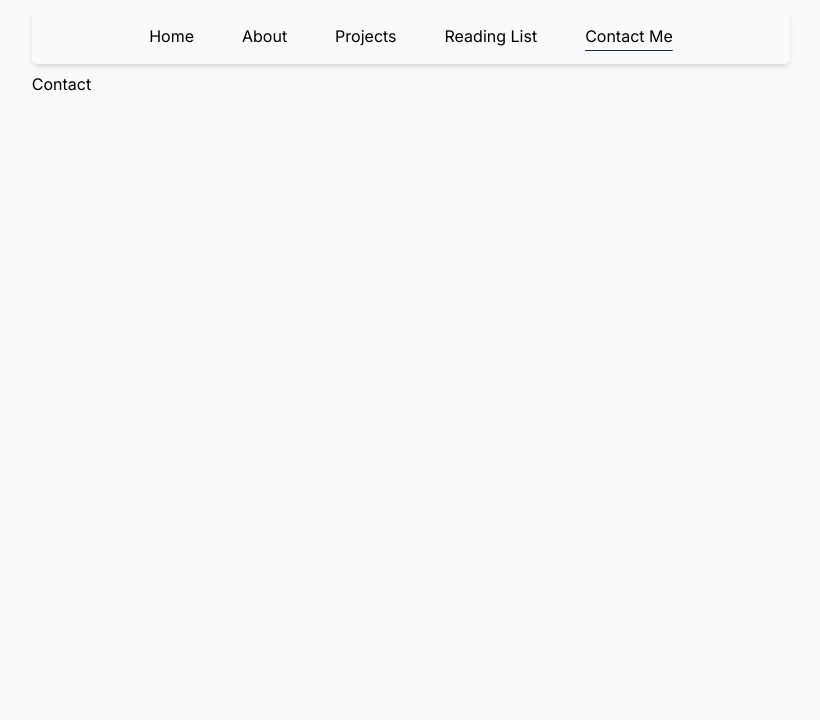
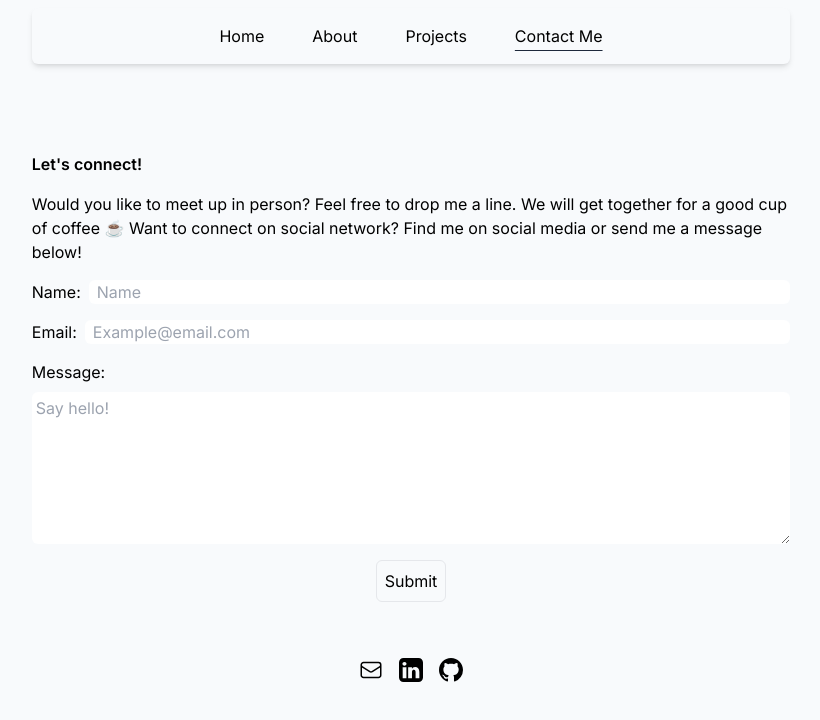
Before and after one commit to erinmhpark/minheepark.dev, a Next.js app: page /contact in a window 1280 px wide. Shown: the top 720 px of the page, without its empty margins (229-1049 px from the left). Built offline with nearby package versions, Linux system fonts and the light colour scheme.

Commit message:
Build version.1

```diff
--- a/app/about/page.tsx
+++ b/app/about/page.tsx
@@ -1,3 +1,21 @@
 export default function About() {
-  return <div>About</div>;
+  return (
+    <div className="mt-4 flex flex-col gap-8 sm:mt-20">
+      <p>
+        In the last seven years, I worked as a business developer and a founder
+        in the mobile game and the blockchain industry. Working with startup
+        founders and consistently learning new technologies eventually led me to
+        follow the path of a builder. I&apos;m currently studying for a
+        master&apos;s at Northeastern to specialize in smart-contract
+        engineering.
+      </p>
+
+      <p>
+        I love playing games! When I learned to program for the time, my first
+        project was building a game in C++. I&apos;m working on a game to
+        incentivize people who spend less time in front of computers. Stay
+        tuned!
+      </p>
+    </div>
+  );
 }
--- /dev/null
+++ b/app/contact/contactForm.tsx
@@ -0,0 +1,67 @@
+"use client";
+
+import { useState } from "react";
+
+export default function ContactForm() {
+  const [name, setName] = useState("");
+  const [formSubmitted, setFormSubmitted] = useState(false);
+
+  const handleSubmit = (event: React.FormEvent<HTMLFormElement>) => {
+    event.preventDefault();
+    setFormSubmitted(true);
+    //logic to send message via email
+  };
+
+  const handleNameChange = (event: React.ChangeEvent<HTMLInputElement>) => {
+    setName(event.target.value);
+  };
+
+  return (
+    <div>
+      {formSubmitted ? (
+        <div>
+          Thanks for the message {name}, will be in touch with you soon!
+        </div>
+      ) : (
+        <form onSubmit={handleSubmit} className="flex flex-col gap-4">
+          <div className="flex flex-col gap-2 sm:flex-row">
+            <label>Name:</label>
+            <input
+              type="text"
+              name="name"
+              id="name"
+              placeholder="Name"
+              className="w-full rounded-md pl-2"
+              onChange={handleNameChange}
+              required={true}
+            />
+          </div>
+          <div className="flex flex-col gap-2 sm:flex-row">
+            <label>Email:</label>
+            <input
+              type="email"
+              name="email"
+              id="email"
+              placeholder="Example@email.com"
+              className="w-full rounded-md pl-2"
+            />
+          </div>
+          <div className="flex flex-col gap-2">
+            <label>Message:</label>
+            <textarea
+              rows={6}
+              cols={50}
+              name="message"
+              id="message"
+              placeholder="Say hello!"
+              className="w-full rounded-md p-1"
+            />
+          </div>
+          <button className="w-fit self-center rounded-md border p-2">
+            Submit
+          </button>
+        </form>
+      )}
+    </div>
+  );
+}
--- a/app/contact/page.tsx
+++ b/app/contact/page.tsx
@@ -1,3 +1,26 @@
+import ContactForm from "app/contact/contactForm";
+import SocialContacts from "app/contact/socialContacts";
+
 export default function Contact() {
-  return <div>Contact</div>;
+  return (
+    <div className="mt-4 flex flex-col gap-4 sm:mt-20">
+      <Title />
+      <Content />
+      <ContactForm />
+      <SocialContacts />
+    </div>
+  );
 }
+
+function Title() {
+  return <h2 className=" font-semibold">Let&apos;s connect!</h2>;
+}
+function Content() {
+  return (
+    <p>
+      Would you like to meet up in person? Feel free to drop me a line. We will
+      get together for a good cup of coffee ☕ Want to connect on social
+      network? Find me on social media or send me a message below!
+    </p>
+  );
+}
--- /dev/null
+++ b/app/contact/socialContacts.tsx
@@ -0,0 +1,67 @@
+export default function SocialContacts() {
+  return (
+    <div className="mt-4 flex justify-center gap-4 sm:mt-10">
+      <a href="mailto:park.minh@northeastern.edu">
+        <svg
+          xmlns="http://www.w3.org/2000/svg"
+          fill="none"
+          viewBox="0 0 24 24"
+          strokeWidth={1.5}
+          stroke="currentColor"
+          className="h-6 w-6"
+        >
+          <path
+            strokeLinecap="round"
+            strokeLinejoin="round"
+            d="M21.75 6.75v10.5a2.25 2.25 0 01-2.25 2.25h-15a2.25 2.25 0 01-2.25-2.25V6.75m19.5 0A2.25 2.25 0 0019.5 4.5h-15a2.25 2.25 0 00-2.25 2.25m19.5 0v.243a2.25 2.25 0 01-1.07 1.916l-7.5 4.615a2.25 2.25 0 01-2.36 0L3.32 8.91a2.25 2.25 0 01-1.07-1.916V6.75"
+          />
+        </svg>
+      </a>
+      <a href="https://www.linkedin.com/in/llerin/">
+        <svg
+          xmlns="http://www.w3.org/2000/svg"
+          x="0px"
+          y="0px"
+          width="26"
+          height="26"
+          viewBox="0 0 192 192"
+          className="h-6 w-6"
+        >
+          {
+            <g
+              fill="none"
+              fillRule="nonzero"
+              stroke="none"
+              strokeWidth="1"
+              strokeLinecap="butt"
+              strokeLinejoin="miter"
+              strokeMiterlimit="10"
+              strokeDasharray=""
+              strokeDashoffset="0"
+              fontFamily="none"
+              fontWeight="none"
+              fontSize="none"
+              textAnchor="none"
+            >
+              <path d="M0,192v-192h192v192z" fill="none" />
+              <g fill="black">
+                <g id="surface1">
+                  <path d="M156,0h-120c-19.875,0 -36,16.125 -36,36v120c0,19.875 16.125,36 36,36h120c19.875,0 36,-16.125 36,-36v-120c0,-19.875 -16.125,-36 -36,-36zM59.36539,162.98077h-29.82693l-0.17307,-89.30769h29.82692zM43.70192,61.99038h-0.17308c-9.75,0 -16.03846,-6.72115 -16.03846,-15.08653c0,-8.56731 6.49039,-15.0577 16.41347,-15.0577c9.92308,0 16.00961,6.49038 16.21153,15.0577c0,8.36538 -6.31731,15.08653 -16.41346,15.08653zM162.77885,162.98077h-30.08654v-48.51923c0,-11.74039 -3.11538,-19.73077 -13.61538,-19.73077c-8.01923,0 -12.34615,5.39423 -14.42308,10.61538c-0.77885,1.875 -0.98077,4.44231 -0.98077,7.06731v50.56731h-30.23077l-0.17308,-89.30769h30.23077l0.17308,12.60577c3.86538,-5.97116 10.29808,-14.42308 25.70192,-14.42308c19.09616,0 33.37501,12.46154 33.37501,39.25961v51.86539z" />
+                </g>
+              </g>
+            </g>
+          }
+        </svg>
+      </a>
+      <a href="https://github.com/erinmhpark">
+        <svg
+          xmlns="http://www.w3.org/2000/svg"
+          viewBox="0 0 16 16"
+          className="h-6 w-6"
+        >
+          <path d="M8 0C3.58 0 0 3.58 0 8c0 3.54 2.29 6.53 5.47 7.59.4.07.55-.17.55-.38 0-.19-.01-.82-.01-1.49-2.01.37-2.53-.49-2.69-.94-.09-.23-.48-.94-.82-1.13-.28-.15-.68-.52-.01-.53.63-.01 1.08.58 1.23.82.72 1.21 1.87.87 2.33.66.07-.52.28-.87.51-1.07-1.78-.2-3.64-.89-3.64-3.95 0-.87.31-1.59.82-2.15-.08-.2-.36-1.02.08-2.12 0 0 .67-.21 2.2.82.64-.18 1.32-.27 2-.27.68 0 1.36.09 2 .27 1.53-1.04 2.2-.82 2.2-.82.44 1.1.16 1.92.08 2.12.51.56.82 1.27.82 2.15 0 3.07-1.87 3.75-3.65 3.95.29.25.54.73.54 1.48 0 1.07-.01 1.93-.01 2.2 0 .21.15.46.55.38A8.013 8.013 0 0016 8c0-4.42-3.58-8-8-8z" />
+        </svg>
+      </a>
+    </div>
+  );
+}
--- a/app/layout.tsx
+++ b/app/layout.tsx
@@ -12,17 +12,10 @@ export default function RootLayout({
   return (
     <html lang="en" className={inter.className}>
       <head />
-      <body className="flex h-screen flex-col items-center gap-2 bg-slate-50 p-2">
+      <body className="flex h-screen flex-col items-center gap-2 bg-slate-50 p-4 sm:p-2">
         <Navbar />
-        <div className="relative flex w-3/5">{children}</div>
-        <Footer />
+        <div className="relative  sm:w-3/5">{children}</div>
       </body>
     </html>
   );
 }
-
-//bg-slate-50 p-2
-
-function Footer() {
-  return <div className=""></div>;
-}
--- a/app/navbar.tsx
+++ b/app/navbar.tsx
@@ -1,9 +1,9 @@
 import Navlink from "app/navLink";
 export default function Navbar() {
   return (
-    <header className="sticky top-0 z-10 w-3/5 rounded-md p-4 shadow-md">
+    <header className="sticky top-0 z-10 w-full rounded-md bg-slate-50 p-4 shadow-md sm:w-3/5 ">
       <nav>
-        <ul className="flex justify-center gap-12 whitespace-nowrap">
+        <ul className="flex justify-center gap-4 whitespace-nowrap sm:gap-12">
           <li>
             <Navlink href="/">Home</Navlink>
           </li>
@@ -13,9 +13,9 @@ export default function Navbar() {
           <li>
             <Navlink href="/projects">Projects</Navlink>
           </li>
-          <li>
+          {/* <li>
             <Navlink href="/readings">Reading List</Navlink>
-          </li>
+          </li> */}
           <li>
             <Navlink href="/contact">Contact Me</Navlink>
           </li>
--- a/app/page.tsx
+++ b/app/page.tsx
@@ -6,8 +6,8 @@ import profilePic from "public/profile.png";
 
 export default function Home() {
   return (
-    <div className="mt-20 flex flex-col gap-7 ">
-      <div className="flex flex-row gap-10">
+    <div className="mt-4 flex flex-col gap-7 sm:mt-20 ">
+      <div className="flex flex-col items-center gap-10 sm:flex-row">
         <div className="flex flex-col place-content-center gap-2 p-4">
           <ProfileTitle />
           <ProfileContent />
@@ -18,13 +18,25 @@ export default function Home() {
         <ProjectTitle />
         <ProjectCard
           title={"Personal Website"}
-          content={"Created with Next.js, TypeScript, & Tailwind CSS"}
+          content={
+            <>
+              Powered by{" "}
+              <span className="text-cyan-800">
+                Next.js server components, TypeScript, & Tailwind CSS
+              </span>
+            </>
+          }
           href={"https://thriving-paprenjak-1a594f.netlify.app/index.html"}
           img={personWebsiteImage}
         />
         <ProjectCard
           title={"Card Game"}
-          content={"content to be added"}
+          content={
+            <>
+              A memory card game to test your memorization skills, built with{" "}
+              <span className="text-cyan-800">HTML, Javascript, & CSS</span>
+            </>
+          }
           href={"https://serene-alfajores-370611.netlify.app/"}
           img={cardGameImage}
         />
--- a/app/projectCard.tsx
+++ b/app/projectCard.tsx
@@ -29,7 +29,7 @@ export default function ProjectCard({
 
 interface ProjectCardProp {
   title: string;
-  content: string;
+  content: string | JSX.Element;
   href: string;
   img: StaticImageData;
 }
```
Also changed, not shown: app/projects/page.tsx (+70 -31 lines).
